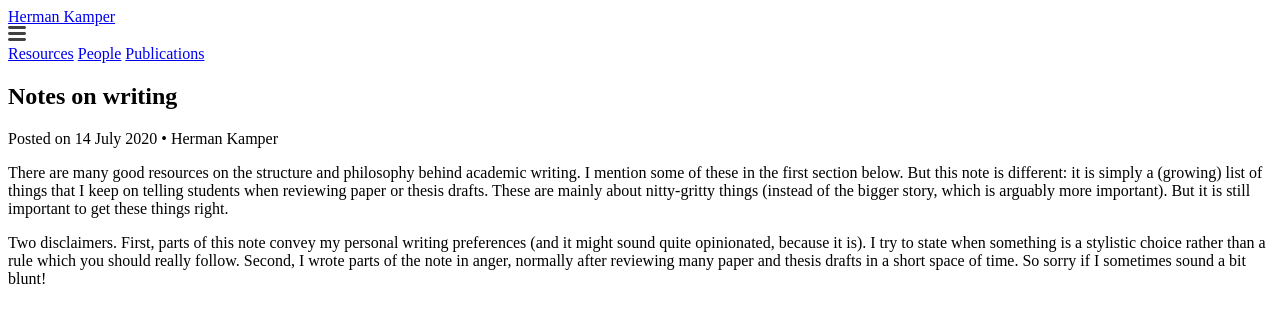
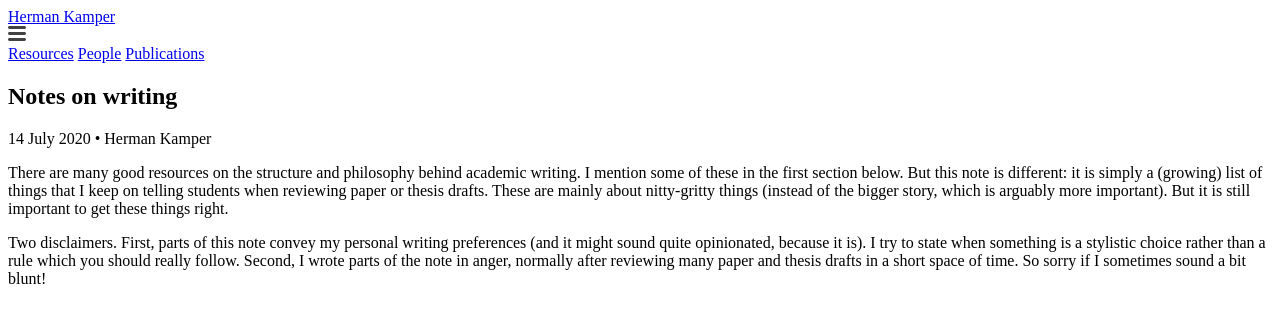
Before and after one commit to kamperh/kamperh.github.io, a Jekyll site: the page built from notes/writing.md, in a window 1280 px wide and 900 px high. Shown: the top 311 px of the window. Built offline with Jekyll 4.4.1, drawn with Linux system fonts in a browser that asks for light colours; formulas are drawn with MathJax 3; a style sheet for code colours, icons or effects is not loaded.

Commit message:
Post layout updated

```diff
--- a/_layouts/post.html
+++ b/_layouts/post.html
@@ -6,7 +6,7 @@
   <header class="post-header">
     <h1 class="post-title" itemprop="name headline">{{ page.title | escape }}</h1>
 <!--     <p class="post-meta"><time datetime="{{ page.date | date_to_xmlschema }}" itemprop="datePublished">{{ page.date | date: "%b %-d, %Y" }}</time>{% if page.author %} • <span itemprop="author" itemscope itemtype="http://schema.org/Person"><span itemprop="name">{{ page.author }}</span></span>{% endif %}</p> -->
-    <p class="post-meta">Posted on <time datetime="{{ page.date | date_to_xmlschema }}" itemprop="datePublished">{{ page.date | date: "%d %B %Y" }}</time>{% if page.author %} • <span itemprop="author" itemscope itemtype="http://schema.org/Person"><span itemprop="name">{{ page.author }}</span></span>{% endif %}</p>
+    <p class="post-meta"><time datetime="{{ page.date | date_to_xmlschema }}" itemprop="datePublished">{{ page.date | date: "%d %B %Y" }}</time>{% if page.author %} • <span itemprop="author" itemscope itemtype="http://schema.org/Person"><span itemprop="name">{{ page.author }}</span></span>{% endif %}</p>
   </header>
 
   <div class="post-content" itemprop="articleBody">
```
